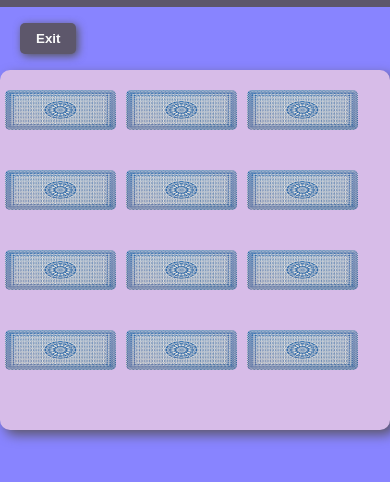
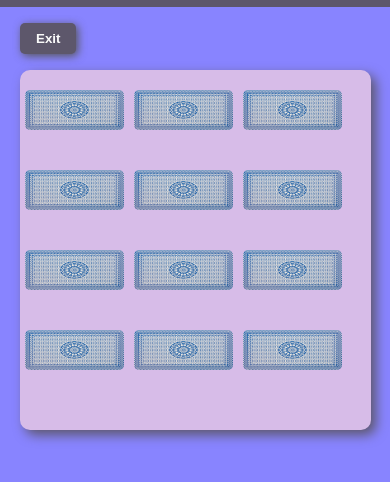
Before and after one commit to AaronHughes424/MatchyMatch, a plain HTML site: page index.html in a window 390 px wide. Both pictures are taken after a click on the button "Play!". Shown: the part 50-532 px from the top of the page. Drawn offline with nearby package versions, Linux system fonts and the light colour scheme; a web font is replaced by a local one.

Commit message:
added more media styling for responsiveness

```diff
--- a/assets/css/style.css
+++ b/assets/css/style.css
@@ -174,7 +174,23 @@ body {
 
 /* ----------- Card Grid Media Queries */
 
-@media (max-width:1020px) {
+@media (max-width:1024px) {
+    .card-grid {
+        width: 90%;
+        margin-left: 5%;
+
+    }
+}
+
+@media (max-width:1024px) {
+    .card {
+        width: 18%;
+        margin-left: 40px;
+
+    }
+}
+
+@media (max-width:425px) {
     .card {
         width: 30%;
         height: 40px;
```
